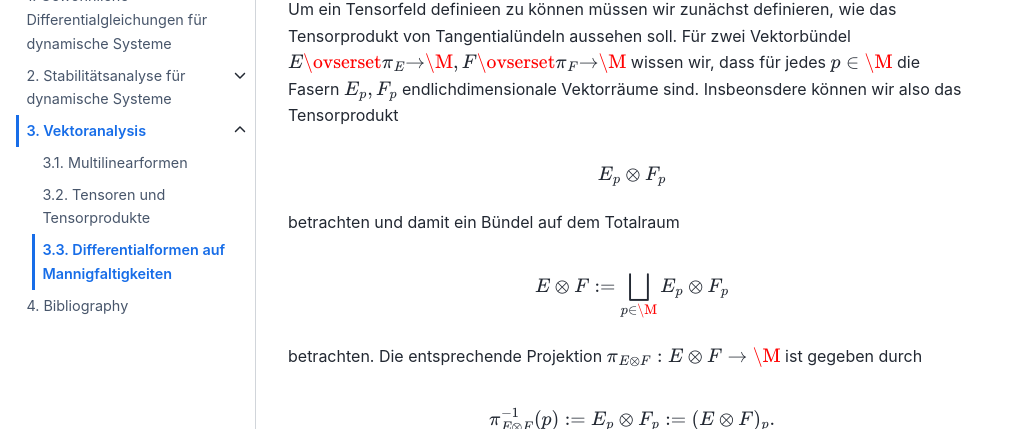
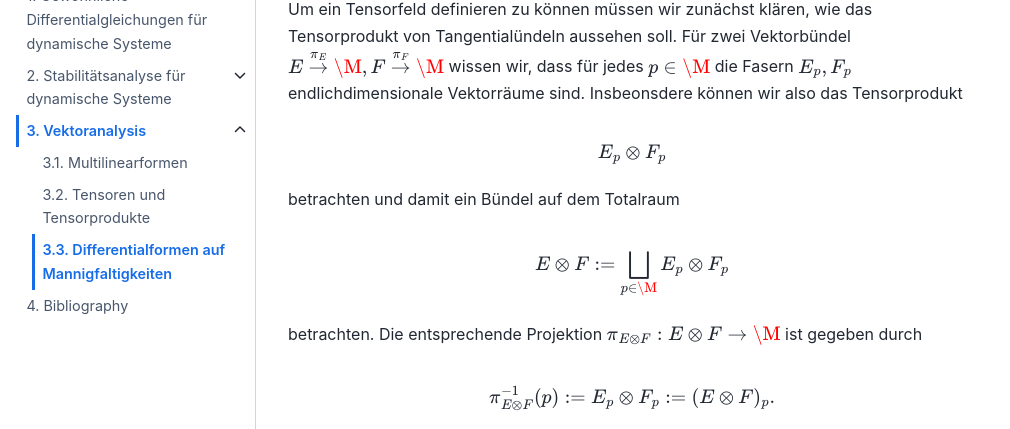
Before and after one commit to FAU-AMMN/MathPhysicsC, a Jupyter Book: the page built from vektoranalysis/diffformen.md, in a window 1280 px wide and 900 px high, scrolled down 21885 px, cut to the strip 261-690 px from the top of the window. Shown: the whole strip, without its empty margins (0-1010 px from the left). Built offline with Jupyter Book 1.0.4 settings and Sphinx 7.4.7 and the Sphinx Book theme 1.1.4, drawn with Linux system fonts in a browser that asks for light colours; pages that are not in the unit, such as notebooks, are missing from menus; cross-references to code outside the pages are shown as plain code; some of the changed text lies outside the part shown.

Commit message:
:golfing_man: fixed some mistakes

`````diff
--- a/vektoranalysis/diffformen.md
+++ b/vektoranalysis/diffformen.md
@@ -155,7 +155,7 @@ es uns erlaubt, das Problem der Ableitung in topologischen Räumen auf das Konze
 
 ### Karten und Atlanten auf topologischen Räumen
 
-Um den Ableitungsbegriff auf topologischen Räumen $\M$ formal definieren zu können, benötigen wir zusätzlich zur Bijektivität der Abbildung $\phi \colon U \rightarrow \phi(U) \subset \R^n$ die Bedingung, dass für jede Teilmenge $U \subset M$ gilt,
+Um den Ableitungsbegriff auf topologischen Räumen $\M$ formal definieren zu können, benötigen wir zusätzlich zur Bijektivität der Abbildung $\phi \colon U \rightarrow \phi(U) \subset \R^n$ die Bedingung, dass für jede Teilmenge $U \subset \M$ gilt,
 
 ```{math}
 \phi(U)\text{ ist offen} \ \Leftrightarrow \ U \text{ ist offen}.
@@ -1251,7 +1251,7 @@ Es sei $\M$ eine glatte Mannigfaltigkeit, dann ist das **Kotangentialbündel** $
 definiert.
 ````
 
-Um ein Tensorfeld definieen zu können müssen wir zunächst definieren, wie das Tensorprodukt von Tangentialündeln aussehen soll. Für zwei Vektorbündel $E\ovserset{\pi_E}{\to}{\M}, F\ovserset{\pi_F}{\to}{\M}$ wissen wir, dass für jedes $p\in\M$ die Fasern $E_p, F_p$ endlichdimensionale Vektorräume sind. Insbeonsdere können wir also das Tensorprodukt
+Um ein Tensorfeld definieren zu können müssen wir zunächst klären, wie das Tensorprodukt von Tangentialündeln aussehen soll. Für zwei Vektorbündel $E\overset{\pi_E}{\to}{\M}, F\overset{\pi_F}{\to}{\M}$ wissen wir, dass für jedes $p\in\M$ die Fasern $E_p, F_p$ endlichdimensionale Vektorräume sind. Insbeonsdere können wir also das Tensorprodukt
 
 ```{math}
 E_p\otimes F_p
`````
Also changed, not shown: other parts of vektoranalysis/diffformen.md (+1 -1 lines).
